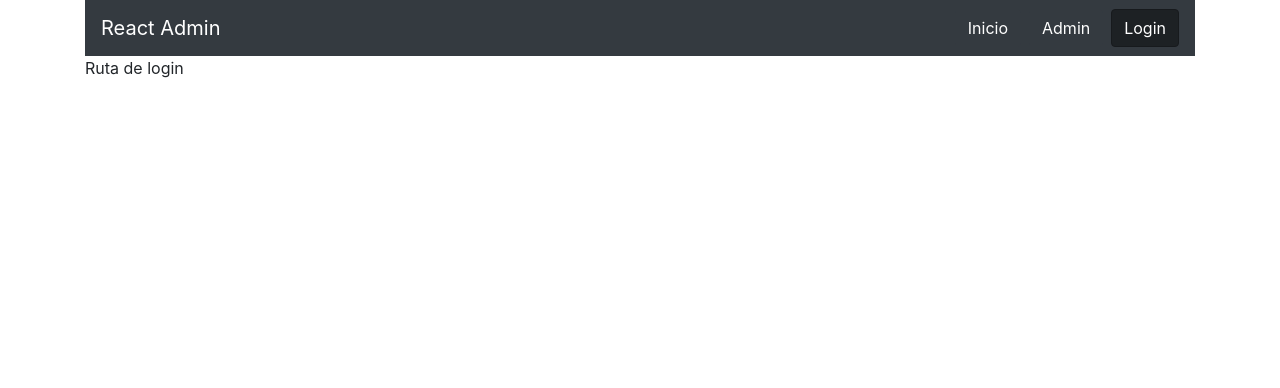
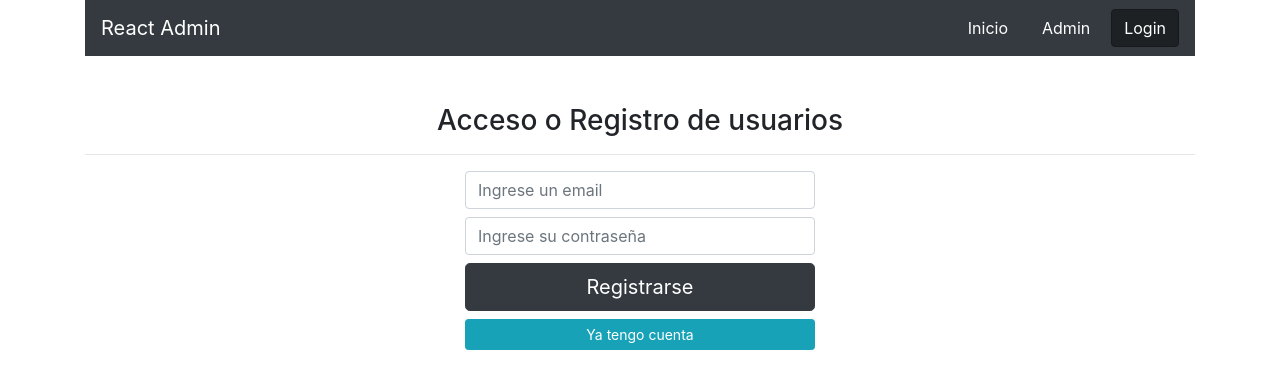
Before and after one commit to juniorricardo/ToDo-react, a React (Create React App) app: page /login in a window 1280 px wide. Shown: the top 388 px of the page. Built offline with nearby package versions, Linux system fonts and the light colour scheme; the HTML template or start-up script is replaced by a standard one.

Commit message:
Agregando login

```diff
--- a/src/App.jsx
+++ b/src/App.jsx
@@ -2,6 +2,7 @@
 import { BrowserRouter as Router, Switch, Route } from 'react-router-dom'
 import Navbar from './components/Navbar'
 import Todo from './components/Todo'
+import Login from './components/Login/Login'
 
 const App = () => {
   return (
@@ -9,7 +10,9 @@
       <div className='container'>
         <Navbar />
         <Switch>
-          <Route path='/login'>Ruta de login</Route>
+          <Route path='/login'>
+            <Login />
+          </Route>
           <Route path='/admin'>
             <Todo />
           </Route>
--- /dev/null
+++ b/src/components/Login/Login.jsx
@@ -0,0 +1,60 @@
+import React, { useState } from 'react'
+
+const Login = () => {
+  const [email, setEmail] = useState('')
+  const [password, setPassword] = useState('')
+  const [error, setError] = useState(null)
+
+  const procesarDatos = e => {
+    e.preventDefault()
+    if (!email.trim()) {
+      setError('Ingrese email')
+      return
+    }
+    if (!password.trim()) {
+      setError('Ingrese password')
+      return
+    }
+    if (password.length > 6) {
+      setError('Password debe ser mayor a 6 caracteres')
+      return
+    }
+    setError(null)
+    console.log('Todas las validaciones son validas')
+  }
+  return (
+    <div className='mt-5'>
+      <h3 className='text-center'>Acceso o Registro de usuarios</h3>
+      <hr />
+      <div className='row justify-content-center'>
+        <div className='col-12 col-sm-8 col-md-6 col-xl-4'>
+          <form onSubmit={procesarDatos}>
+            {error && <div className='alert alert-danger'>{error}</div>}
+            <input
+              type='email'
+              className='form-control mb-2'
+              placeholder='Ingrese un email'
+              value={email}
+              onChange={e => setEmail(e.target.value)}
+            />
+            <input
+              type='password'
+              className='form-control mb-2'
+              placeholder='Ingrese su contraseña'
+              value={password}
+              onChange={e => setPassword(e.target.value)}
+            />
+            <button className='btn btn-dark btn-lg btn-block'>
+              Registrarse
+            </button>
+            <button className='btn btn-info btn-sm btn-block'>
+              Ya tengo cuenta
+            </button>
+          </form>
+        </div>
+      </div>
+    </div>
+  )
+}
+
+export default Login
```
